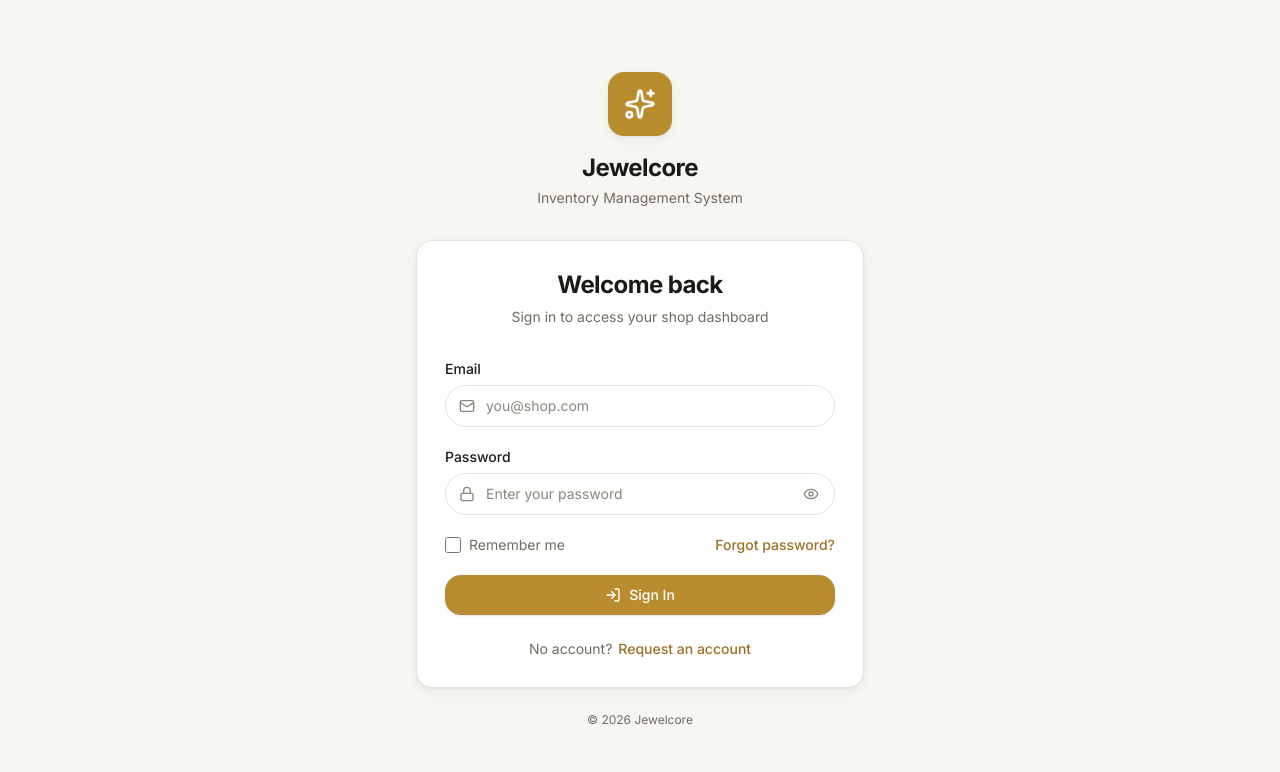
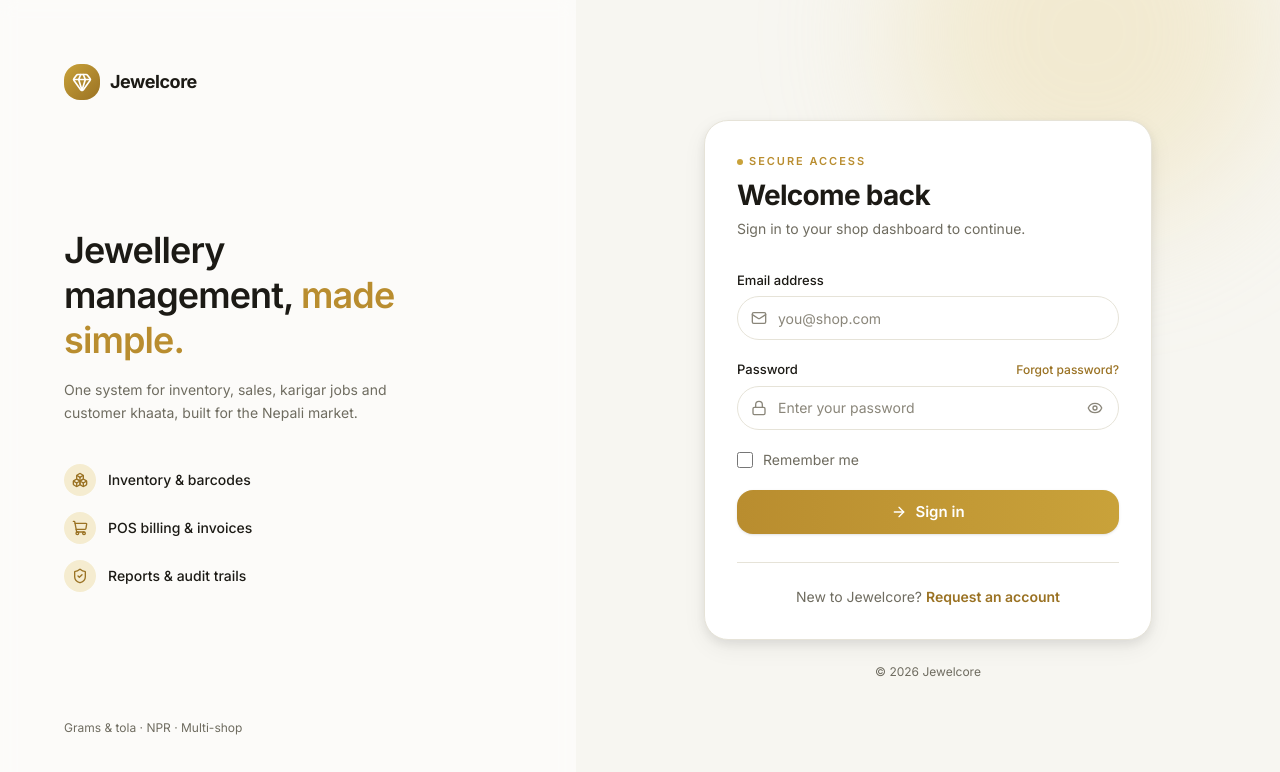
Before and after one commit to ddessynncc22/jewelleyy, a React (Vite) app in the folder frontend/: page /login in a window 1280 px wide. Shown: the top 772 px of the page. Built offline with nearby package versions, Linux system fonts and the light colour scheme; no server answers.

Commit message:
Initial Commit

```diff
--- a/frontend/src/layouts/AuthLayout.jsx
+++ b/frontend/src/layouts/AuthLayout.jsx
@@ -1,42 +1,93 @@
 import { Outlet } from "react-router-dom";
 
-import { Sparkles } from "lucide-react";
+import { Gem, Boxes, ShoppingCart, ShieldCheck } from "lucide-react";
 
 import { useHostContext } from "../hooks/useHostContext";
+
+const FEATURES = [
+  { icon: Boxes, label: "Inventory & barcodes" },
+  { icon: ShoppingCart, label: "POS billing & invoices" },
+  { icon: ShieldCheck, label: "Reports & audit trails" },
+];
 
 export default function AuthLayout() {
   const { shop, isShopHost } = useHostContext();
 
-  // On a shop subdomain the sign-in page identifies the shop, so staff can tell
-  // at a glance they are at the right address.
   const title = isShopHost && shop ? shop.storeName || shop.name : "Jewelcore";
-  const subtitle = isShopHost && shop ? "Shop Sign In" : "Inventory Management System";
+  const tagline = isShopHost && shop ? "Shop Sign In" : "Jewellery Management System";
 
   return (
-    <div className="flex min-h-screen items-center justify-center bg-[var(--color-bg)] px-4 py-12">
-      <div className="w-full max-w-md animate-fade-up">
-        <div className="mb-8 text-center">
+    <div className="relative flex min-h-screen overflow-hidden bg-[var(--color-bg)]">
+      {/* soft ambient glow */}
+      <div className="pointer-events-none absolute -top-40 right-0 h-96 w-96 rounded-full bg-[var(--color-gold-200)]/40 blur-3xl" />
+
+      {/* Brand / info panel */}
+      <aside className="relative hidden w-[45%] flex-col justify-between bg-white/60 p-12 backdrop-blur-sm lg:flex xl:p-16">
+        <div className="flex items-center gap-2.5">
+          <div className="inline-flex h-9 w-9 items-center justify-center rounded-lg bg-gradient-to-br from-[var(--color-gold-500)] to-[var(--color-gold-700)] text-white">
+            <Gem className="h-5 w-5" />
+          </div>
+          <span className="text-lg font-bold tracking-tight text-[var(--color-text)]">
+            Jewelcore
+          </span>
+        </div>
+
+        <div className="max-w-sm">
+          <h2 className="text-3xl font-semibold leading-tight tracking-tight text-[var(--color-text)] xl:text-4xl">
+            Jewellery management,
+            <span className="text-[var(--color-gold-600)]"> made simple.</span>
+          </h2>
+          <p className="mt-4 text-sm leading-relaxed text-[var(--color-text-secondary)]">
+            One system for inventory, sales, karigar jobs and customer khaata,
+            built for the Nepali market.
+          </p>
+
+          <ul className="mt-10 space-y-4">
+            {FEATURES.map(({ icon: Icon, label }) => (
+              <li key={label} className="flex items-center gap-3">
+                <span className="inline-flex h-8 w-8 items-center justify-center rounded-full bg-[var(--color-gold-100)] text-[var(--color-gold-700)]">
+                  <Icon className="h-4 w-4" />
+                </span>
+                <span className="text-sm font-medium text-[var(--color-text)]">{label}</span>
+              </li>
+            ))}
+          </ul>
+        </div>
+
+        <p className="text-xs text-[var(--color-text-secondary)]">
+          Grams &amp; tola · NPR · Multi-shop
+        </p>
+      </aside>
+
+      {/* Form panel */}
+      <main className="relative flex flex-1 items-center justify-center px-4 py-12">
+        <div className="w-full max-w-md">
+          {/* Compact brand header for mobile / shop hosts */}
+          <div className="mb-8 text-center lg:hidden">
             {isShopHost && shop?.logoUrl ? (
               <img
                 src={shop.logoUrl}
                 alt={title}
-              className="mx-auto mb-4 inline-block h-16 w-16 rounded-2xl object-cover shadow-[var(--shadow-md)]"
+                className="mx-auto mb-4 inline-block h-14 w-14 rounded-2xl object-cover shadow-[var(--shadow-md)]"
               />
             ) : (
-            <div className="mx-auto mb-4 inline-flex h-16 w-16 items-center justify-center rounded-2xl bg-[var(--color-gold-600)] text-white shadow-[var(--shadow-md)]">
-              <Sparkles className="h-8 w-8" />
+              <div className="mx-auto mb-4 inline-flex h-14 w-14 items-center justify-center rounded-2xl bg-gradient-to-br from-[var(--color-gold-500)] to-[var(--color-gold-700)] text-white shadow-[var(--shadow-md)]">
+                <Gem className="h-7 w-7" />
               </div>
             )}
             <h1 className="text-2xl font-bold tracking-tight text-[var(--color-text)]">{title}</h1>
-          <p className="mt-1 text-sm text-[var(--color-text-secondary)]">{subtitle}</p>
+            <p className="mt-1 text-sm text-[var(--color-text-secondary)]">{tagline}</p>
           </div>
-        <div className="rounded-2xl border border-[var(--color-border)] bg-[var(--color-card)] p-7 shadow-[var(--shadow-md)]">
+
+          <div className="animate-fade-up rounded-3xl border border-[var(--color-border)] bg-[var(--color-card)] p-8 shadow-[var(--shadow-lg)]">
             <Outlet />
           </div>
+
           <p className="mt-6 text-center text-xs text-[var(--color-text-secondary)]">
             &copy; {new Date().getFullYear()} Jewelcore
           </p>
         </div>
+      </main>
     </div>
   );
 }
--- a/frontend/src/pages/auth/Login.jsx
+++ b/frontend/src/pages/auth/Login.jsx
@@ -6,7 +6,15 @@ import { useNavigate, Link } from "react-router-dom";
 
 import toast from "react-hot-toast";
 
-import { LogIn, Mail, Lock, Eye, EyeOff, AlertTriangle } from "lucide-react";
+import {
+  LogIn,
+  Mail,
+  Lock,
+  Eye,
+  EyeOff,
+  AlertTriangle,
+  ArrowRight,
+} from "lucide-react";
 
 import { useAuth } from "../../hooks/useAuth";
 
@@ -15,7 +23,13 @@ import { login as loginApi } from "../../services/authService";
 import Button from "../../components/ui/Button";
 
 const fieldClass =
-  "w-full rounded-xl border border-[var(--color-border)] bg-[var(--color-card)] py-2.5 pl-10 pr-4 text-sm text-[var(--color-text)] placeholder-[var(--color-ink-400)] hover:border-[var(--color-ink-300)] focus:border-[var(--color-gold-500)] focus:outline-none focus:ring-2 focus:ring-[var(--color-gold-500)]/20 transition-all";
+  "peer h-11 w-full rounded-xl border border-[var(--color-border)] bg-[var(--color-card)] py-2.5 pl-10 pr-10 text-sm text-[var(--color-text)] placeholder-[var(--color-ink-400)] transition-all hover:border-[var(--color-ink-300)] focus:border-[var(--color-gold-500)] focus:outline-none focus:ring-4 focus:ring-[var(--color-gold-500)]/15";
+
+const labelClass =
+  "mb-1.5 block text-[13px] font-medium text-[var(--color-text)]";
+
+const inputIconClass =
+  "pointer-events-none absolute left-3.5 top-1/2 h-4 w-4 -translate-y-1/2 text-[var(--color-ink-400)] transition-colors peer-focus:text-[var(--color-gold-600)]";
 
 export default function Login() {
   const { login } = useAuth();
@@ -55,12 +69,17 @@ export default function Login() {
   };
   return (
     <div className="animate-fade-in">
-      <div className="mb-8 text-center">
-        <h2 className="text-2xl font-bold tracking-tight text-[var(--color-text)]">
+      {/* Header */}
+      <div className="mb-8">
+        <p className="mb-2 flex items-center gap-1.5 text-[11px] font-semibold uppercase tracking-[0.18em] text-[var(--color-gold-600)]">
+          <span className="inline-block h-1.5 w-1.5 rounded-full bg-[var(--color-gold-500)]" />
+          Secure access
+        </p>
+        <h2 className="text-[1.75rem] font-bold leading-tight tracking-tight text-[var(--color-text)]">
           Welcome back
         </h2>
         <p className="mt-1.5 text-sm text-[var(--color-text-secondary)]">
-          Sign in to access your shop dashboard
+          Sign in to your shop dashboard to continue.
         </p>
       </div>
 
@@ -83,12 +102,13 @@ export default function Login() {
 
       <form onSubmit={handleSubmit(onSubmit)} className="space-y-5">
         <div>
-          <label className="mb-1.5 block text-sm font-medium text-[var(--color-text)]">
-            Email
+          <label className={labelClass} htmlFor="login-email">
+            Email address
           </label>
           <div className="relative">
-            <Mail className="pointer-events-none absolute left-3.5 top-1/2 h-4 w-4 -translate-y-1/2 text-[var(--color-ink-400)]" />
+            <Mail className={inputIconClass} />
             <input
+              id="login-email"
               type="email"
               autoComplete="email"
               {...register("email", { required: "Email is required" })}
@@ -97,30 +117,41 @@ export default function Login() {
             />
           </div>
           {errors.email && (
-            <p className="mt-1 text-xs text-danger">{errors.email.message}</p>
+            <p className="mt-1.5 text-xs font-medium text-danger">
+              {errors.email.message}
+            </p>
           )}
         </div>
 
         <div>
-          <label className="mb-1.5 block text-sm font-medium text-[var(--color-text)]">
-            Password
-          </label>
+          <div className="mb-1.5 flex items-center justify-between">
+            <label className="block text-[13px] font-medium text-[var(--color-text)]" htmlFor="login-password">
+              Password
+            </label>
+            <Link
+              to="/forgot-password"
+              className="text-xs font-medium text-[var(--color-gold-700)] transition-colors hover:text-[var(--color-gold-800)]"
+            >
+              Forgot password?
+            </Link>
+          </div>
           <div className="relative">
-            <Lock className="pointer-events-none absolute left-3.5 top-1/2 h-4 w-4 -translate-y-1/2 text-[var(--color-ink-400)]" />
+            <Lock className={inputIconClass} />
             <input
+              id="login-password"
               type={showPassword ? "text" : "password"}
               autoComplete="current-password"
               {...register("password", {
                 required: "Password is required",
                 minLength: { value: 6, message: "Min 6 characters" },
               })}
-              className={`${fieldClass} pr-10`}
+              className={fieldClass}
               placeholder="Enter your password"
             />
             <button
               type="button"
               onClick={() => setShowPassword((s) => !s)}
-              className="absolute right-3 top-1/2 -translate-y-1/2 p-1 text-[var(--color-ink-400)] transition-colors hover:text-[var(--color-ink-600)]"
+              className="absolute right-2.5 top-1/2 -translate-y-1/2 rounded-lg p-1.5 text-[var(--color-ink-400)] transition-colors hover:bg-[var(--color-elevated)] hover:text-[var(--color-ink-600)]"
               title={showPassword ? "Hide password" : "Show password"}
             >
               {showPassword ? (
@@ -131,36 +162,39 @@ export default function Login() {
             </button>
           </div>
           {errors.password && (
-            <p className="mt-1 text-xs text-danger">{errors.password.message}</p>
+            <p className="mt-1.5 text-xs font-medium text-danger">
+              {errors.password.message}
+            </p>
           )}
         </div>
 
         <div className="flex items-center justify-between">
-          <label className="flex cursor-pointer select-none items-center gap-2 text-sm text-[var(--color-text-secondary)]">
+          <label className="group flex cursor-pointer select-none items-center gap-2.5 text-sm text-[var(--color-text-secondary)]">
             <input
               type="checkbox"
-              className="h-4 w-4 rounded border-[var(--color-ink-300)] text-[var(--color-gold-600)] focus:ring-[var(--color-gold-500)]"
+              className="h-4 w-4 rounded border-[var(--color-ink-300)] accent-[var(--color-gold-600)] focus:ring-[var(--color-gold-500)]"
             />
-            Remember me
+            <span className="transition-colors group-hover:text-[var(--color-text)]">
+              Remember me
+            </span>
           </label>
-          <Link
-            to="/forgot-password"
-            className="text-sm font-medium text-[var(--color-gold-700)] transition-colors hover:text-[var(--color-gold-800)]"
-          >
-            Forgot password?
-          </Link>
         </div>
 
-        <Button type="submit" loading={loading} className="w-full py-2.5" icon={LogIn}>
-          Sign In
+        <Button
+          type="submit"
+          loading={loading}
+          className="h-11 w-full bg-gradient-to-r from-[var(--color-gold-600)] to-[var(--color-gold-500)] text-[15px] font-semibold shadow-[var(--shadow-md)] transition-all duration-200 hover:-translate-y-px hover:shadow-[var(--shadow-lg)]"
+          icon={loading ? null : <ArrowRight className="h-4 w-4" />}
+        >
+          {loading ? "Signing in…" : "Sign in"}
         </Button>
       </form>
 
-      <div className="mt-6 flex items-center justify-center gap-1.5 text-sm text-[var(--color-text-secondary)]">
-        <span>No account?</span>
+      <div className="mt-7 border-t border-[var(--color-border)] pt-6 text-center text-sm text-[var(--color-text-secondary)]">
+        <span>New to Jewelcore? </span>
         <Link
           to="/register"
-          className="font-medium text-[var(--color-gold-700)] transition-colors hover:text-[var(--color-gold-800)]"
+          className="font-semibold text-[var(--color-gold-700)] transition-colors hover:text-[var(--color-gold-800)]"
         >
           Request an account
         </Link>
```
Lines whose indentation alone changed are shown as unchanged.
